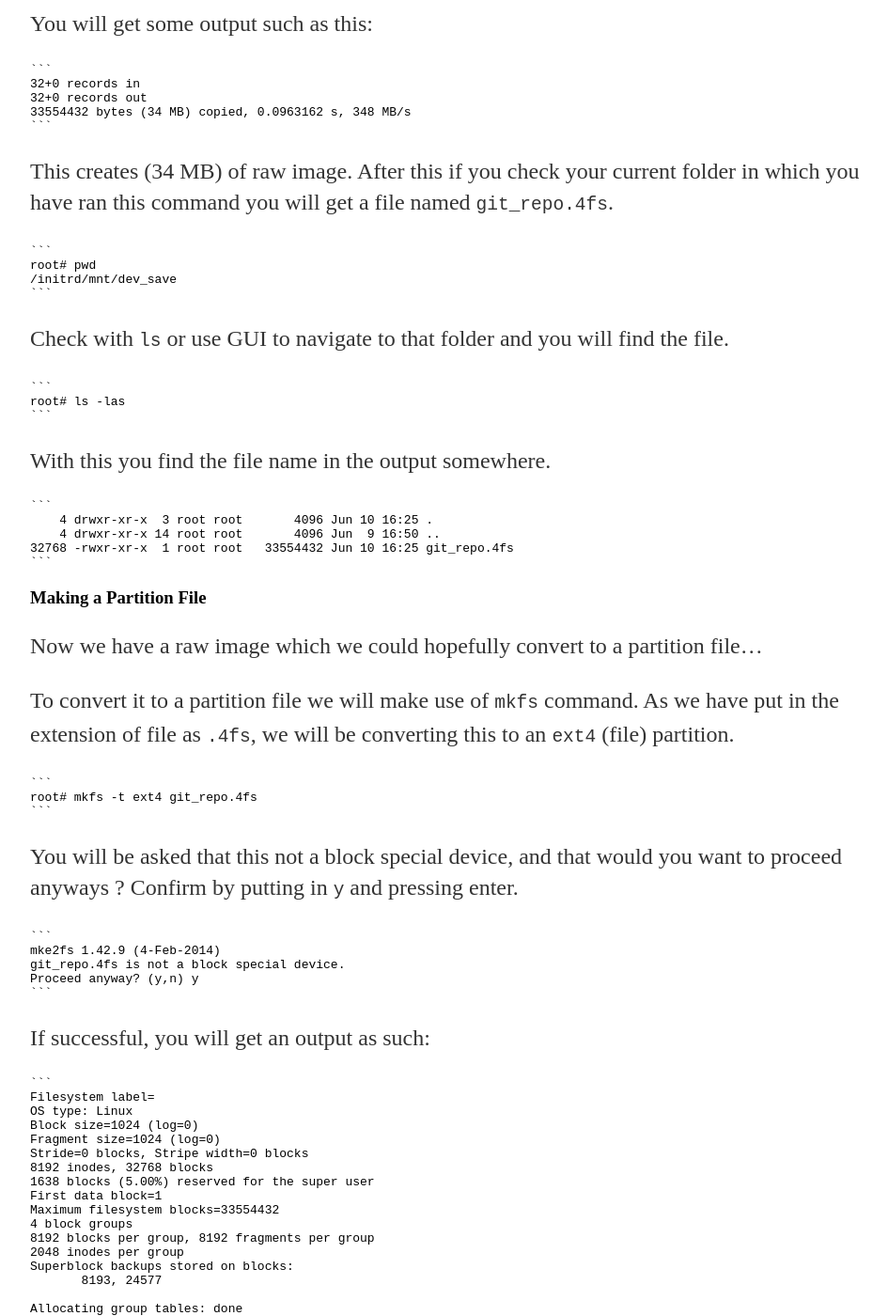
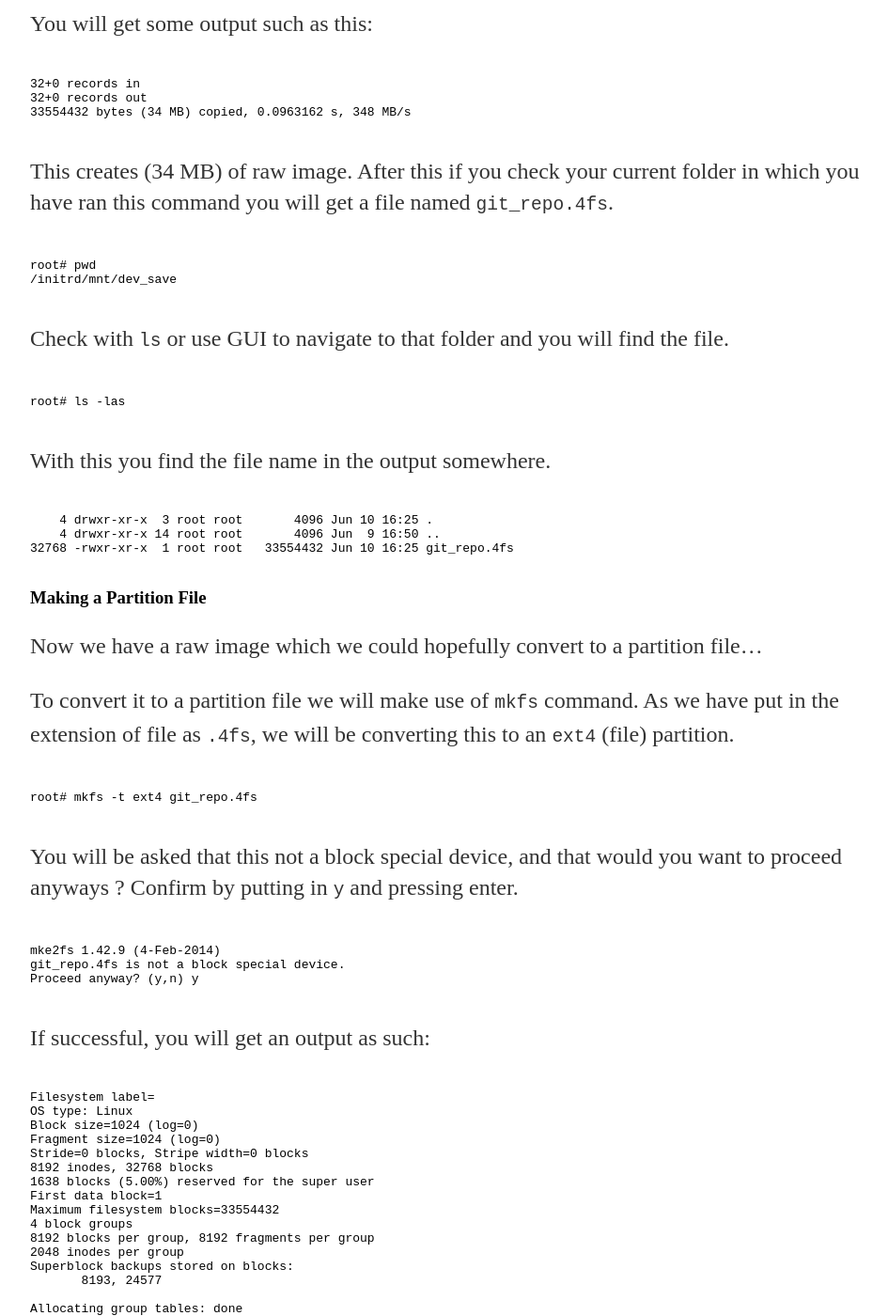
Before and after one commit to Mr-Kumar-Abhishek/brain-beats-blog, a Jekyll site: the page built from _posts/2016-06-11-how-to-properly-maintain-local-clones-git-repositories-in-linux.md, in a window 1280 px wide and 1400 px high, scrolled down 1195 px. Shown: the whole window at 94% size, without its empty margins (160-1105 px from the left). Built offline with Jekyll 4.4.1, drawn with Linux system fonts in a browser that asks for light colours; some of the changed text lies outside the part shown.

Commit message:
use code tags

````diff
--- a/_posts/2016-06-11-how-to-properly-maintain-local-clones-git-repositories-in-linux.md
+++ b/_posts/2016-06-11-how-to-properly-maintain-local-clones-git-repositories-in-linux.md
@@ -26,47 +26,47 @@ Well, it was for me too, Luckily I was helped by one of my friend who actually i
 Start off by making a raw image:
 
 <pre>
-```
+<code>
 #root dd if=/dev/zero of=git_repo.4fs bs=1M count=32
-```
+</code>
 </pre>
 
 You will get some output such as this:
 
 <pre>
-```
+<code>
 32+0 records in
 32+0 records out
 33554432 bytes (34 MB) copied, 0.0963162 s, 348 MB/s
-```
+</code>
 </pre>
 
 This creates (34 MB) of raw image.
 After this if you check your current folder in which you have ran this command you will get a file named `git_repo.4fs`.
 
 <pre>
-```
+<code>
 root# pwd
 /initrd/mnt/dev_save
-```
+</code>
 </pre>
 
 Check with `ls` or use GUI to navigate to that folder and you will find the file.
 
 <pre>
-```
+<code>
 root# ls -las
-```
+</code>
 </pre>
 
 With this you find the file name in the output somewhere.
 
 <pre>
-```
+<code>
     4 drwxr-xr-x  3 root root       4096 Jun 10 16:25 .
     4 drwxr-xr-x 14 root root       4096 Jun  9 16:50 ..
 32768 -rwxr-xr-x  1 root root   33554432 Jun 10 16:25 git_repo.4fs
-```
+</code>
 </pre>
 
 ### Making a Partition File
@@ -76,25 +76,25 @@ Now we have a raw image which we could hopefully convert to a partition file...
 To convert it to a partition file we will make use of `mkfs` command. As we have put in the extension of file as `.4fs`, we will be converting this to an `ext4` (file) partition.
 
 <pre>
-```
+<code>
 root# mkfs -t ext4 git_repo.4fs
-```
+</code>
 </pre>
 
 You will be asked that this not a block special device, and that would you want to proceed anyways ? Confirm by putting in `y` and pressing enter.
 
 <pre>
-```
+<code>
 mke2fs 1.42.9 (4-Feb-2014)
 git_repo.4fs is not a block special device.
 Proceed anyway? (y,n) y
-```
+</code>
 </pre>
 
 If successful, you will get an output as such:
 
 <pre>
-```
+<code>
 Filesystem label=
 OS type: Linux
 Block size=1024 (log=0)
@@ -114,7 +114,7 @@ Allocating group tables: done
 Writing inode tables: done
 Creating journal (4096 blocks): done
 Writing superblocks and filesystem accounting information: done
-```
+</code>
 </pre>
 
 Now our file partition is ready. If you are using Puppy Linux , just click the file from GUI and it will be mounted like any partition would. You are using any other distro of Linux, you would have to mount it using `mount` command.
@@ -126,49 +126,49 @@ To mount the partition file, first start of by making a empty directory in `/mnt
 Change to `mnt` directory if you are not
 
 <pre>
-```
+<code>
 cd /mnt
-```
+</code>
 </pre>
 
 Then , confirming that you are the correct place make directory called `git_repos`
 
 <pre>
-```
+<code>
 root# pwd
 /mnt
 root# mkdir git_repos
 root# ls
 cdrom  dvd    floppy     home                     msdos  swap
 data   flash  git_repos  ram1   zip
-```
+</code>
 </pre>
 
 Here you could mount you partition file. I have kept the partion file in `home` directory (where all the sfs, personal save file and all the other files of Puppy Linux are kept), so my mount command would look something like this:
 
 <pre>
-```
+<code>
 root# mount home/git_repo.4fs git_repos
-```
+</code>
 </pre>
 
 After changing to `git_repos` directory we would see something like this:
 
 <pre>
-```
+<code>
 root# cd git_repos
 root# ls
 lost+found
-```
+</code>
 </pre>
 
 To unmount simply use `umount`:
 
 <pre>
-```
+<code>
 cd /mnt
 umount git_repos
-```
+</code>
 </pre>
 
 And that's all you have a partition file where you could keep your git repositories ! Move this partition file around without effecting the the history of the git repositories.
@@ -180,7 +180,7 @@ And that's all you have a partition file where you could keep your git repositor
 That said , what if you want to increase the size accomodate more git repositories later on ?? That could be done by using `resize2fs`. But before doing that run `e2fsck` over it as such:
 
 <pre>
-```
+<code>
 root# e2fsck -f git_repo.4fs
 e2fsck 1.42.9 (4-Feb-2014)
 Pass 1: Checking inodes, blocks, and sizes
@@ -190,18 +190,18 @@ Pass 4: Checking reference counts
 Pass 5: Checking group summary information
 git_repo.4fs: 9749/51200 files (0.4% non-contiguous), 121125/204800 blocks
 
-```
+</code>
 </pre>
 
 Then use `resize2fs`. Say you want the partition file to have 512mb of space, so the command of `resize2fs` would look something like this:
 
 <pre>
-```
+<code>
 root# resize2fs git_repo.4fs 512m
 resize2fs 1.42.9 (4-Feb-2014)
 Resizing the filesystem on howling.4fs to 524288 (1k) blocks.
 The filesystem on git_repo.4fs is now 524288 blocks long.
-```
+</code>
 </pre>
 
 ### Maintaining the file partition
@@ -209,11 +209,11 @@ The filesystem on git_repo.4fs is now 524288 blocks long.
 If you have abrupt power cuts, as your system shuts down or crashes suddenly while you were working with you file partition mounted, remember to `e2fsck` first to repair the file system before mounting it again.
 
 <pre>
-```
+<code>
 root# e2fsck git_repo.4fs
 e2fsck 1.42.9 (4-Feb-2014)
 git_repo.4fs: clean, 11/8192 files, 5530/32768 blocks
-```
+</code>
 </pre>
 
 If you have any questions contact me over twitter. This blog is new, so wait a while for me to include the commenting feature.
````
